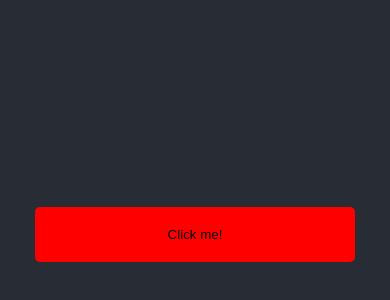
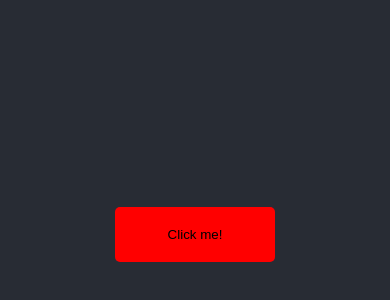
Before and after one commit to doniisetiiawan/react-fbw, a React (Create React App) app: page / in a window 390 px wide. Shown: the part 188-488 px from the top of the page. Built offline with nearby package versions, Linux system fonts and the light colour scheme.

Commit message:
CSS Modules

```diff
--- /dev/null
+++ b/src/components/button.css
@@ -0,0 +1,20 @@
+.button {
+  background-color: #ff0000;
+  width: 320px;
+  padding: 20px;
+  border-radius: 5px;
+  border: none;
+  outline: none;
+}
+.button:hover {
+  color: #fff;
+}
+.button:active {
+  position: relative;
+  top: 2px;
+}
+@media (max-width: 480px) {
+  .button {
+    width: 160px;
+  }
+}
--- a/src/components/button.jsx
+++ b/src/components/button.jsx
@@ -1,26 +1,10 @@
 import React from 'react';
-import radium from 'radium';
-
-const styles = {
-  backgroundColor: '#ff0000',
-  width: 320,
-  padding: 20,
-  borderRadius: 5,
-  border: 'none',
-  outline: 'none',
-  ':hover': {
-    color: '#fff',
-  },
-  ':active': {
-    position: 'relative',
-    top: 2,
-  },
-};
+import './button.css';
 
 const Button = () => (
-  <button type="button" style={styles}>
+  <button type="button" className="button">
     Click me!
   </button>
 );
 
-export default radium(Button);
+export default Button;
```
